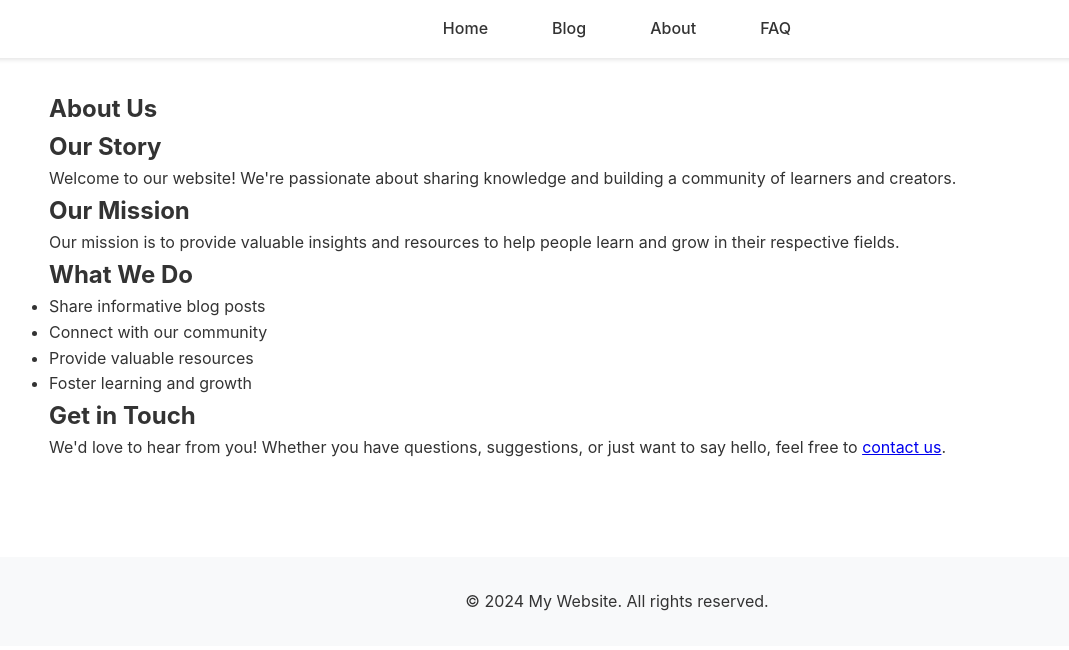
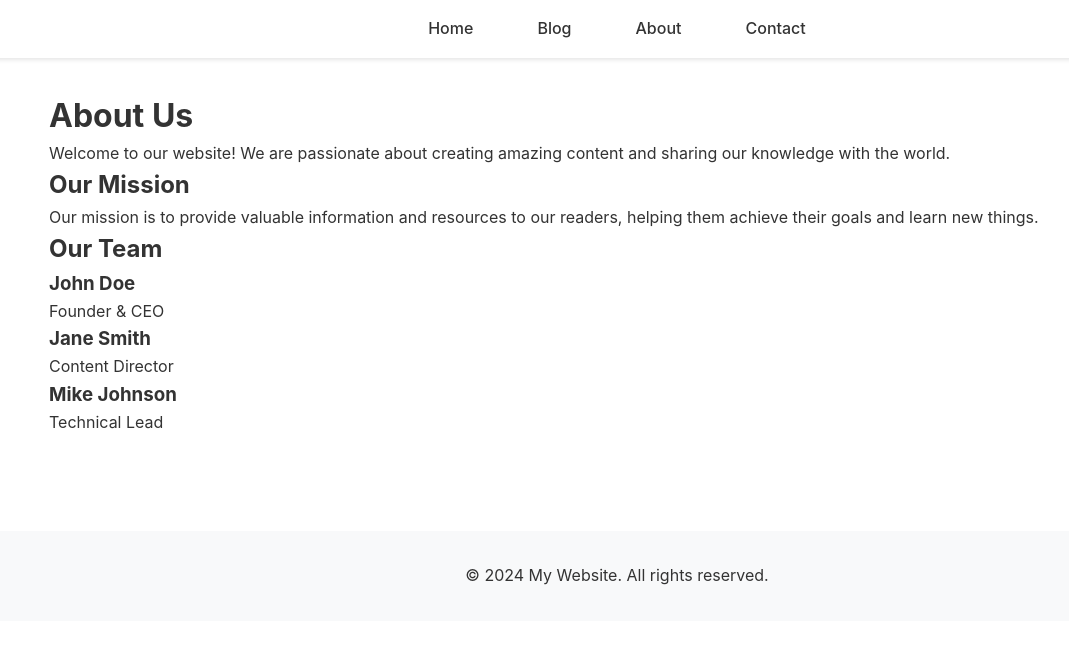
Before and after one commit to tryllid/shisso-site, a website: page pages/about.html in a window 1280 px wide. Shown: the whole page, without its empty margins (23-1092 px from the left). Drawn offline with Linux system fonts and the light colour scheme.

Commit message:
Update about.html
updated remaining paths

```diff
--- a/pages/about.html
+++ b/pages/about.html
@@ -10,41 +10,47 @@
     <header>
         <nav>
             <ul>
-                <li><a href="/">Home</a></li>
-                <li><a href="/blog">Blog</a></li>
-                <li><a href="/about">About</a></li>
-                <li><a href="/faq">FAQ</a></li>
+                <li><a href="../index.html">Home</a></li>
+                <li><a href="../blog/index.html">Blog</a></li>
+                <li><a href="about.html">About</a></li>
+                <li><a href="contact.html">Contact</a></li>
             </ul>
         </nav>
     </header>
 
     <main>
-        <article class="page-content">
-            <h1>About Us</h1>
+     <h1>About Us</h1>
+        <p>Welcome to our website! We are passionate about creating amazing content and sharing our knowledge with the world.</p>
 
-            <section class="about-section">
-                <h2>Our Story</h2>
-                <p>Welcome to our website! We're passionate about sharing knowledge and building a community of learners and creators.</p>
+        <section class="about-section">
+            <h2>Our Mission</h2>
+            <p>Our mission is to provide valuable information and resources to our readers, helping them achieve their goals and learn new things.</p>
+        </section>
 
-                <h2>Our Mission</h2>
-                <p>Our mission is to provide valuable insights and resources to help people learn and grow in their respective fields.</p>
-
-                <h2>What We Do</h2>
-                <ul>
-                    <li>Share informative blog posts</li>
-                    <li>Connect with our community</li>
-                    <li>Provide valuable resources</li>
-                    <li>Foster learning and growth</li>
-                </ul>
-
-                <h2>Get in Touch</h2>
-                <p>We'd love to hear from you! Whether you have questions, suggestions, or just want to say hello, feel free to <a href="/contact.html">contact us</a>.</p>
-            </section>
-        </article>
+        <section class="about-section">
+            <h2>Our Team</h2>
+            <div class="team-members">
+                <div class="team-member">
+                    <h3>John Doe</h3>
+                    <p>Founder & CEO</p>
+                </div>
+                <div class="team-member">
+                    <h3>Jane Smith</h3>
+                    <p>Content Director</p>
+                </div>
+                <div class="team-member">
+                    <h3>Mike Johnson</h3>
+                    <p>Technical Lead</p>
+                </div>
+            </div>
+        </section>
     </main>
 
     <footer>
         <p>&copy; 2024 My Website. All rights reserved.</p>
     </footer>
+
+
+    <script src="../js/main.js"></script>
 </body>
 </html>
```
